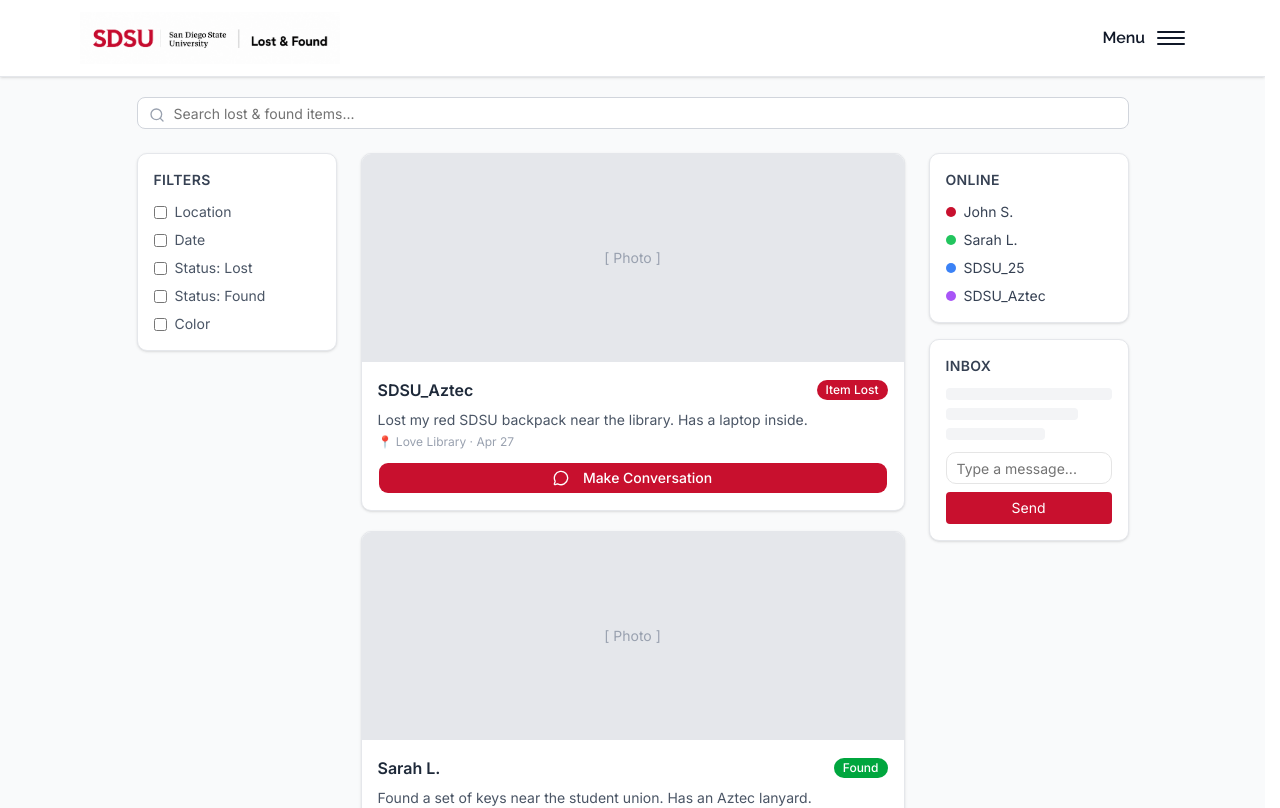
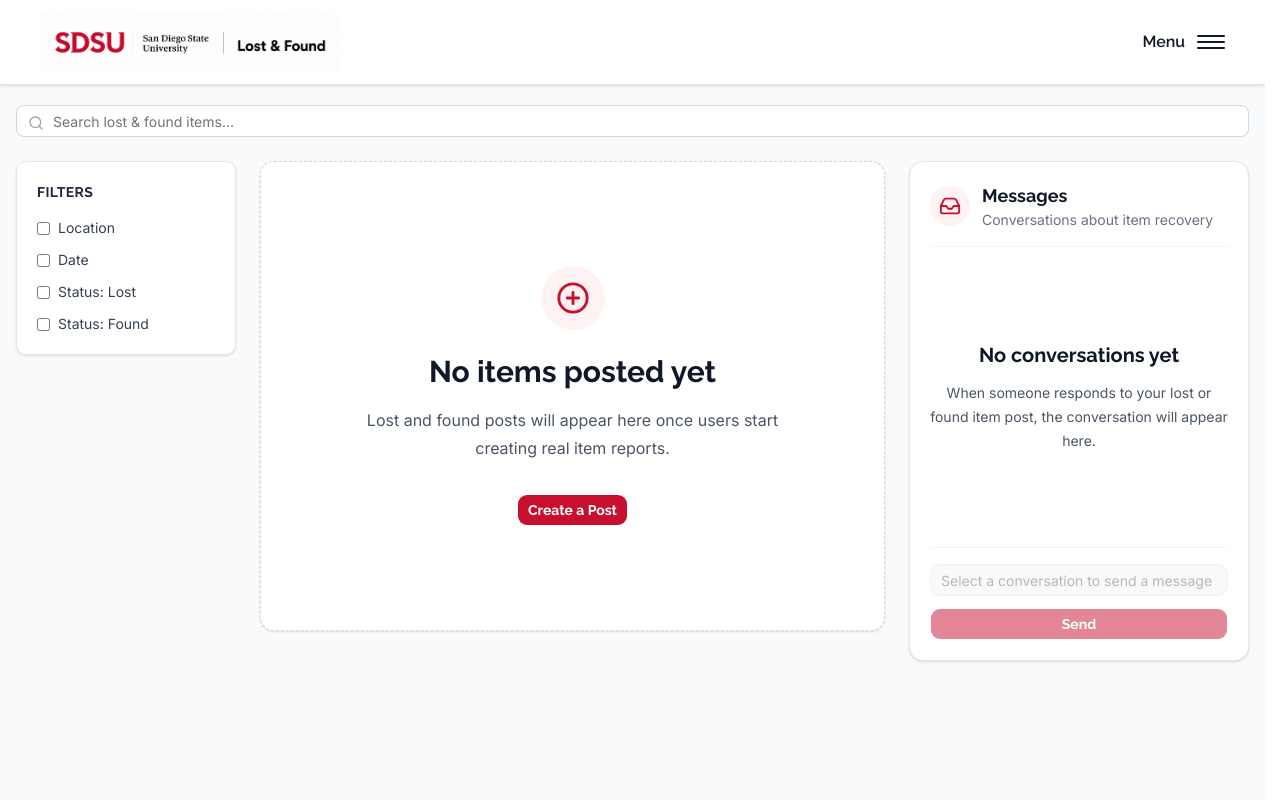
Before and after one commit to Spring-2026-CompE-561/SDSU-Lost-and-Found, a Next.js app in the folder frontend/: page / in a window 1280 px wide. Shown: the top 808 px of the page. Built offline with nearby package versions, Linux system fonts and the light colour scheme.

Commit message:
homepage and navbar improvement. They now are set for final deployment. Search bar, filters, item posts canva, and messages box are set.

```diff
--- a/frontend/src/app/page.tsx
+++ b/frontend/src/app/page.tsx
@@ -1,35 +1,8 @@
+import Link from "next/link";
 import Navbar from "@/components/navbar";
-import PostCard from "@/components/post-card";
-import { Search } from "lucide-react";
+import { Button } from "@/components/ui/button";
 import { Input } from "@/components/ui/input";
-
-const SAMPLE_POSTS = [
-  {
-    username: "SDSU_Aztec",
-    status: "Lost" as const,
-    description:
-      "Lost my red SDSU backpack near the library. Has a laptop inside.",
-    location: "Love Library",
-    date: "Apr 27",
-  },
-  {
-    username: "Sarah L.",
-    status: "Found" as const,
-    description:
-      "Found a set of keys near the student union. Has an Aztec lanyard.",
-    location: "Student Union",
-    date: "Apr 26",
-  },
-  {
-    username: "SDSU_25",
-    status: "Lost" as const,
-    description: "Missing blue water bottle with stickers. Last seen at GMCS.",
-    location: "GMCS Building",
-    date: "Apr 25",
-  },
-];
-
-const ONLINE_USERS = ["John S.", "Sarah L.", "SDSU_25", "SDSU_Aztec"];
+import { Inbox, PlusCircle, Search } from "lucide-react";
 
 export default function Home() {
   return (
@@ -37,28 +10,29 @@
       <Navbar />
 
       {/* Search Bar */}
-      <div className="max-w-5xl mx-auto px-4 pt-5 pb-2">
+      <div className="mx-auto max-w-7xl px-4 pb-2 pt-5">
         <div className="relative">
           <Search className="absolute left-3 top-2.5 h-4 w-4 text-gray-400" />
           <Input
             placeholder="Search lost & found items..."
-            className="pl-9 bg-white border border-gray-300 rounded-md"
+            className="rounded-md border border-gray-300 bg-white pl-9"
           />
         </div>
       </div>
 
       {/* Main 3-column layout */}
-      <div className="max-w-5xl mx-auto px-4 py-4 grid grid-cols-[200px_1fr_200px] gap-6">
+      <div className="mx-auto grid max-w-7xl grid-cols-1 gap-6 px-4 py-4 lg:grid-cols-[220px_1fr_340px]">
         {/* Left — Filters */}
-        <aside className="bg-white rounded-lg border border-gray-200 p-4 h-fit shadow-sm">
-          <h2 className="font-semibold text-gray-700 mb-3 text-sm uppercase tracking-wide">
+        <aside className="h-fit rounded-lg border border-gray-200 bg-white p-5 shadow-sm">
+          <h2 className="mb-4 font-heading text-sm font-bold uppercase tracking-wide text-gray-800">
             Filters
           </h2>
-          <ul className="space-y-2 text-sm text-gray-600">
-            {["Location", "Date", "Status: Lost", "Status: Found", "Color"].map(
+
+          <ul className="space-y-3 text-sm text-gray-700">
+            {["Location", "Date", "Status: Lost", "Status: Found"].map(
               (filter) => (
                 <li key={filter}>
-                  <label className="flex items-center gap-2 cursor-pointer hover:text-[#C8102E]">
+                  <label className="flex cursor-pointer items-center gap-2 hover:text-[#C8102E]">
                     <input type="checkbox" className="accent-[#C8102E]" />
                     {filter}
                   </label>
@@ -68,56 +42,78 @@
           </ul>
         </aside>
 
-        {/* Center — Feed */}
-        <main className="space-y-5">
-          {SAMPLE_POSTS.map((post, i) => (
-            <PostCard key={i} {...post} />
-          ))}
+        {/* Center — Empty Feed */}
+        <main>
+          <section className="flex min-h-[470px] items-center justify-center rounded-xl border border-dashed border-gray-300 bg-white px-8 py-16 text-center shadow-sm">
+            <div className="max-w-md">
+              <div className="mx-auto flex h-16 w-16 items-center justify-center rounded-full bg-red-50 text-[#C8102E]">
+                <PlusCircle size={34} />
+              </div>
+
+              <h1 className="mt-6 font-heading text-3xl font-bold text-gray-900">
+                No items posted yet
+              </h1>
+
+              <p className="mt-4 text-base leading-7 text-gray-600">
+                Lost and found posts will appear here once users start creating
+                real item reports.
+              </p>
+
+              <Link href="/create-post">
+                <Button className="mt-8 bg-[#C8102E] font-heading font-bold text-white hover:bg-[#a00d24]">
+                  Create a Post
+                </Button>
+              </Link>
+            </div>
+          </section>
         </main>
 
-        {/* Right — Users + Inbox */}
-        <aside className="space-y-4">
-          <div className="bg-white rounded-lg border border-gray-200 p-4 shadow-sm">
-            <h2 className="font-semibold text-gray-700 mb-3 text-sm uppercase tracking-wide">
-              Online
-            </h2>
-            <ul className="space-y-2">
-              {ONLINE_USERS.map((user, i) => (
-                <li
-                  key={i}
-                  className="flex items-center gap-2 text-sm text-gray-700"
-                >
-                  <span
-                    className="w-2.5 h-2.5 rounded-full"
-                    style={{
-                      backgroundColor: [
-                        "#C8102E",
-                        "#22c55e",
-                        "#3b82f6",
-                        "#a855f7",
-                      ][i % 4],
-                    }}
-                  />
-                  {user}
-                </li>
-              ))}
-            </ul>
-          </div>
+        {/* Right — Messages */}
+        <aside>
+          <section className="min-h-[470px] rounded-xl border border-gray-200 bg-white p-5 shadow-sm">
+            <div className="flex items-center gap-3 border-b border-gray-100 pb-4">
+              <div className="flex h-10 w-10 items-center justify-center rounded-full bg-red-50 text-[#C8102E]">
+                <Inbox size={22} />
+              </div>
 
-          <div className="bg-white rounded-lg border border-gray-200 p-4 shadow-sm">
-            <h2 className="font-semibold text-gray-700 mb-3 text-sm uppercase tracking-wide">
-              Inbox
-            </h2>
-            <div className="space-y-2 mb-3">
-              <div className="h-3 bg-gray-100 rounded" />
-              <div className="h-3 bg-gray-100 rounded w-4/5" />
-              <div className="h-3 bg-gray-100 rounded w-3/5" />
+              <div>
+                <h2 className="font-heading text-lg font-bold text-gray-900">
+                  Messages
+                </h2>
+                <p className="text-sm text-gray-500">
+                  Conversations about item recovery
+                </p>
+              </div>
             </div>
-            <Input placeholder="Type a message..." className="text-xs mb-2" />
-            <button className="w-full bg-[#C8102E] text-white text-sm py-1.5 rounded hover:bg-[#a00d24]">
-              Send
-            </button>
-          </div>
+
+            <div className="flex min-h-[300px] items-center justify-center text-center">
+              <div>
+                <h3 className="font-heading text-xl font-bold text-gray-900">
+                  No conversations yet
+                </h3>
+
+                <p className="mt-3 max-w-xs text-sm leading-6 text-gray-600">
+                  When someone responds to your lost or found item post, the
+                  conversation will appear here.
+                </p>
+              </div>
+            </div>
+
+            <div className="border-t border-gray-100 pt-4">
+              <Input
+                disabled
+                placeholder="Select a conversation to send a message"
+                className="mb-3 bg-gray-50 text-sm"
+              />
+
+              <Button
+                disabled
+                className="w-full bg-[#C8102E] font-heading font-bold text-white disabled:cursor-not-allowed disabled:opacity-50"
+              >
+                Send
+              </Button>
+            </div>
+          </section>
         </aside>
       </div>
     </div>
--- a/frontend/src/components/navbar.tsx
+++ b/frontend/src/components/navbar.tsx
@@ -65,14 +65,14 @@
   return (
     <>
       <nav className="w-full bg-white border-b border-gray-200 shadow-sm">
-        <div className="w-full px-6 py-3 md:px-20 flex items-center justify-between">
+        <div className="w-full px-6 py-3 md:px-10 flex items-center justify-between">
           {/* Left — SDSU Lost & Found branding */}
           <Link href="/" className="flex items-center">
             <Image
               src="/logo.png"
               alt="SDSU Lost & Found Logo"
-              width={260}
-              height={52}
+              width={300}
+              height={64}
               loading="eager"
               style={{ height: "auto" }}
             />
```
